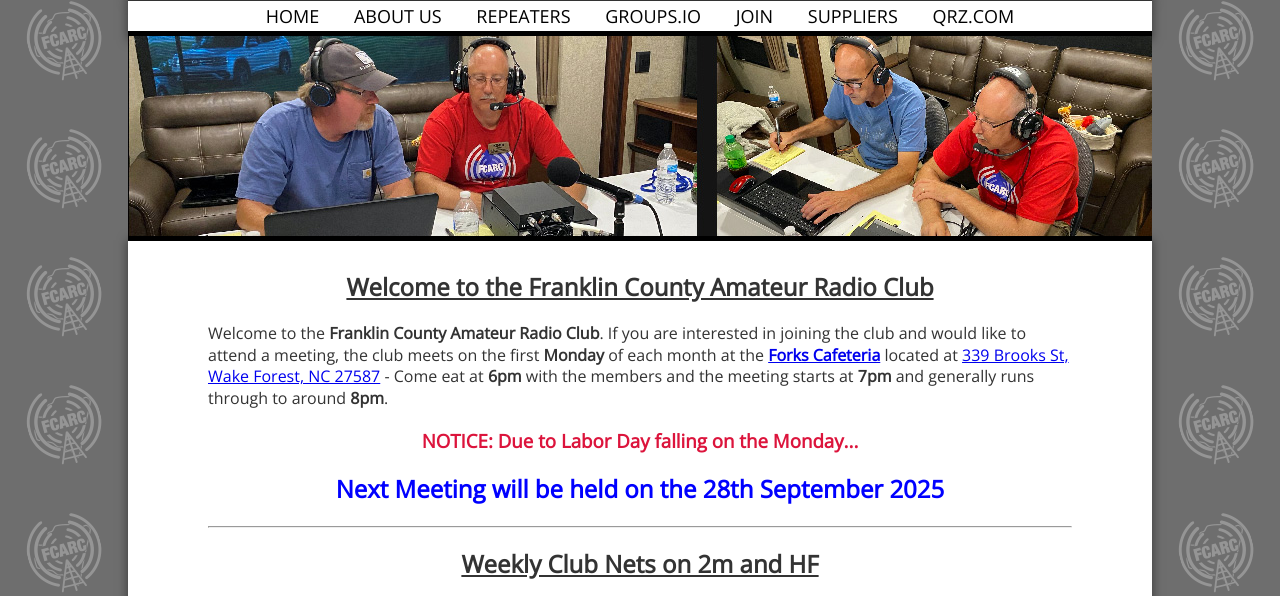
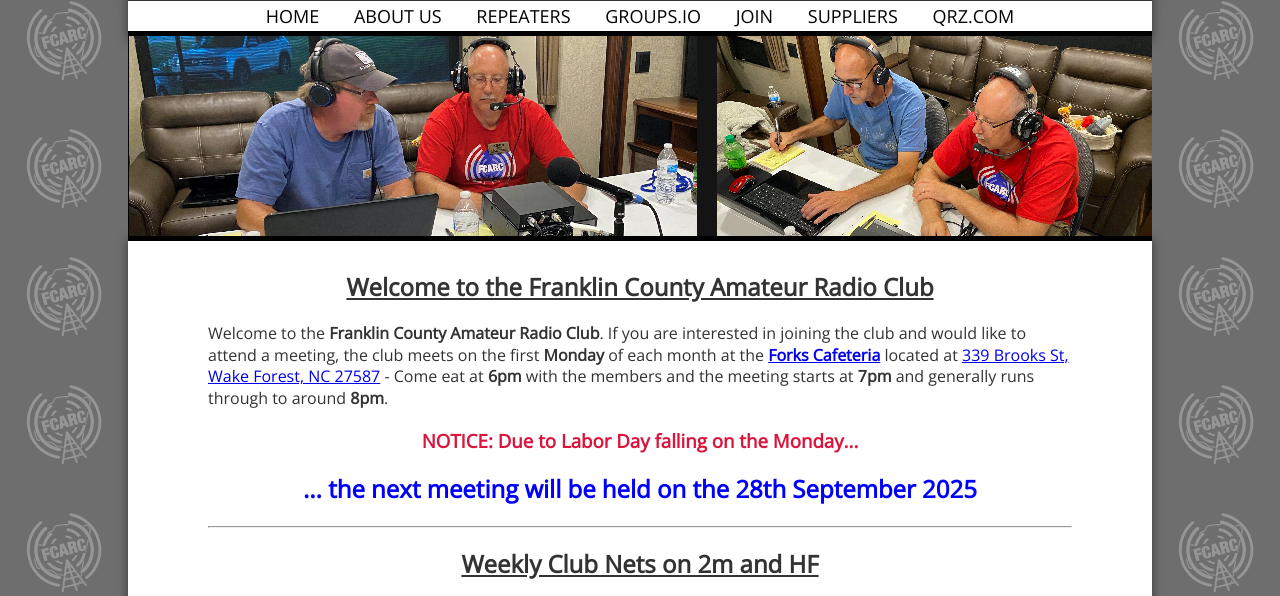
Before and after one commit to rupertdev/fcarc-website, a plain HTML site: page index.html in a window 1280 px wide. Shown: the part 151-747 px from the top of the page. Drawn offline with nearby package versions, Linux system fonts and the light colour scheme; a web font is replaced by a local one.

Commit message:
Update index.html

```diff
--- a/index.html
+++ b/index.html
@@ -98,7 +98,7 @@
                 generally runs through to around <strong>8pm</strong>.&nbsp;</strong>
                 <br />
                 <h3 style="text-align: center; color: crimson;">NOTICE: Due to Labor Day falling on the Monday...</h3>
-                <h2 style="text-align: center; color:blue">Next Meeting will be held on the 28th September 2025</h2>
+                <h2 style="text-align: center; color:blue">... the next meeting will be held on the 28th September 2025</h2>
                 <hr>
             <h2 style="text-align: center;"><u>Weekly Club Nets on 2m and HF</u></h2>
             <p><strong>Franklin County Amateur Radio Club</strong> operates a weekly net <strong>Wednesday</strong>
```
